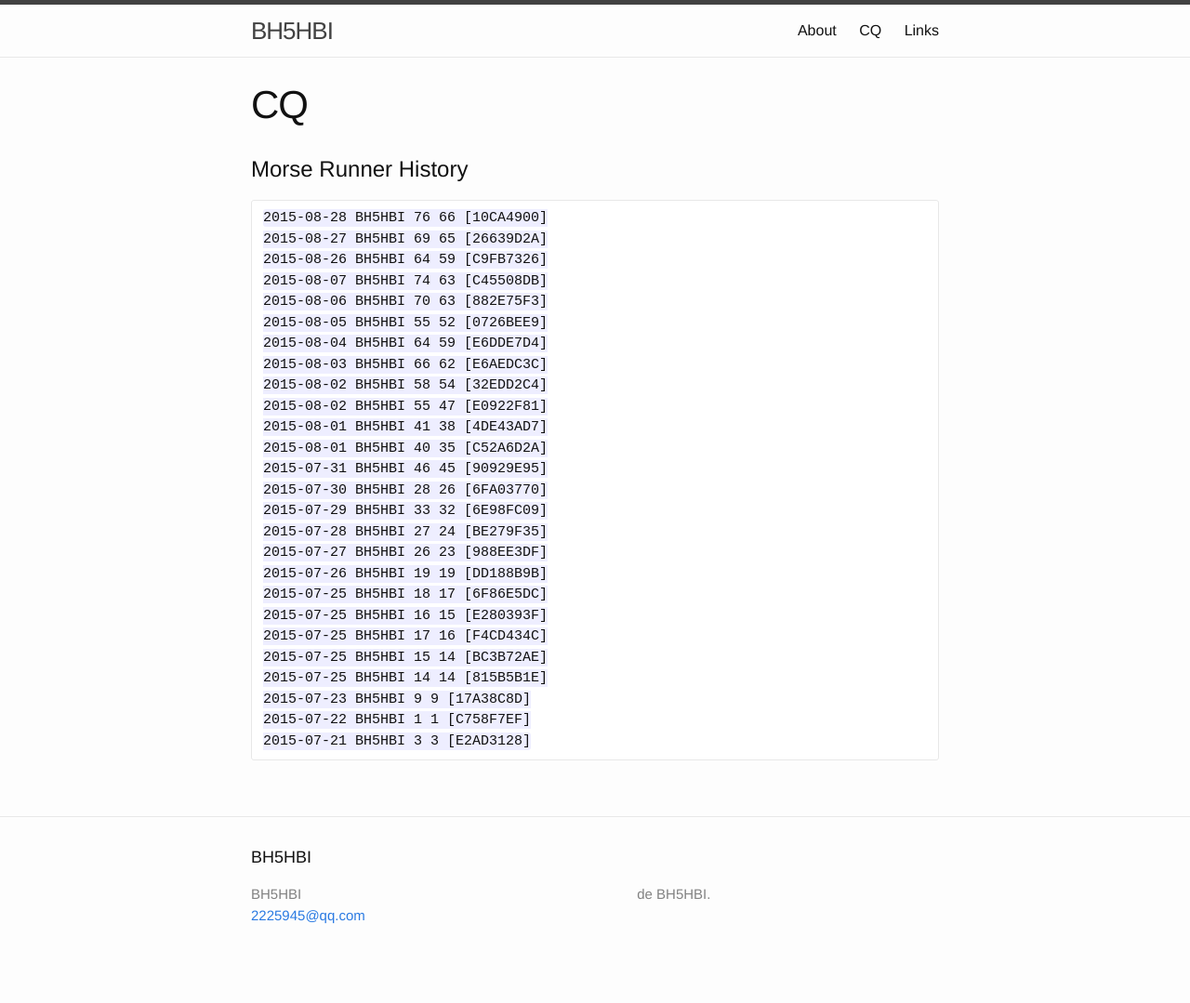
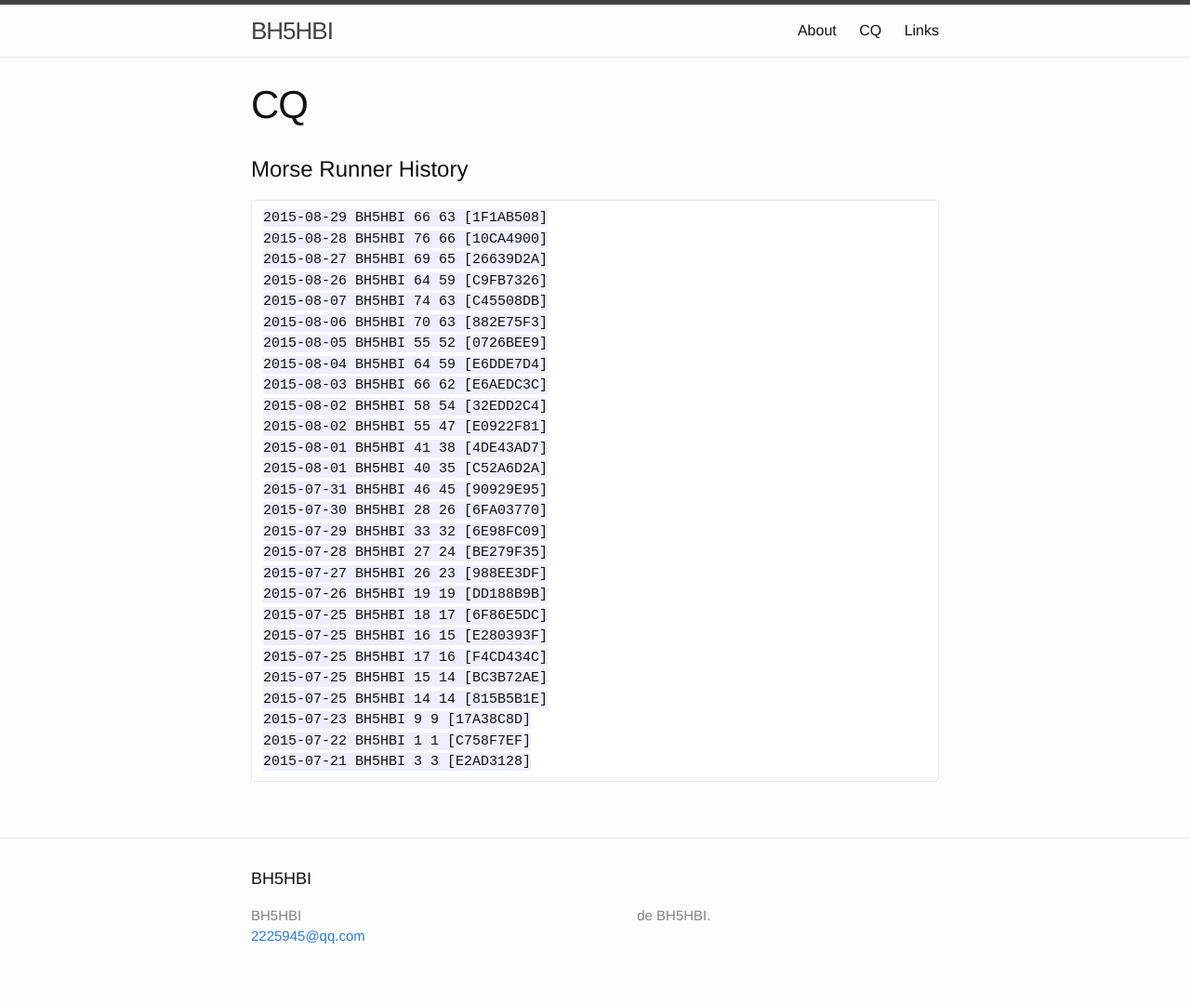
Before and after one commit to BH5HBI/bh5hbi.github.com, a Jekyll site: the page built from cq.md, in a window 1280 px wide. Shown: the whole page at 93% size. Built offline with Jekyll 4.4.1, drawn with Linux system fonts in a browser that asks for light colours; before the commit the page ends 1056 px from its top, so only the background shows below that.

Commit message:
update cq page

```diff
--- a/cq.md
+++ b/cq.md
@@ -6,6 +6,7 @@ permalink: /CQ/
 
 #Morse Runner History
 
+	2015-08-29 BH5HBI 66 63 [1F1AB508]
 	2015-08-28 BH5HBI 76 66 [10CA4900]
 	2015-08-27 BH5HBI 69 65 [26639D2A]
 	2015-08-26 BH5HBI 64 59 [C9FB7326]
```
